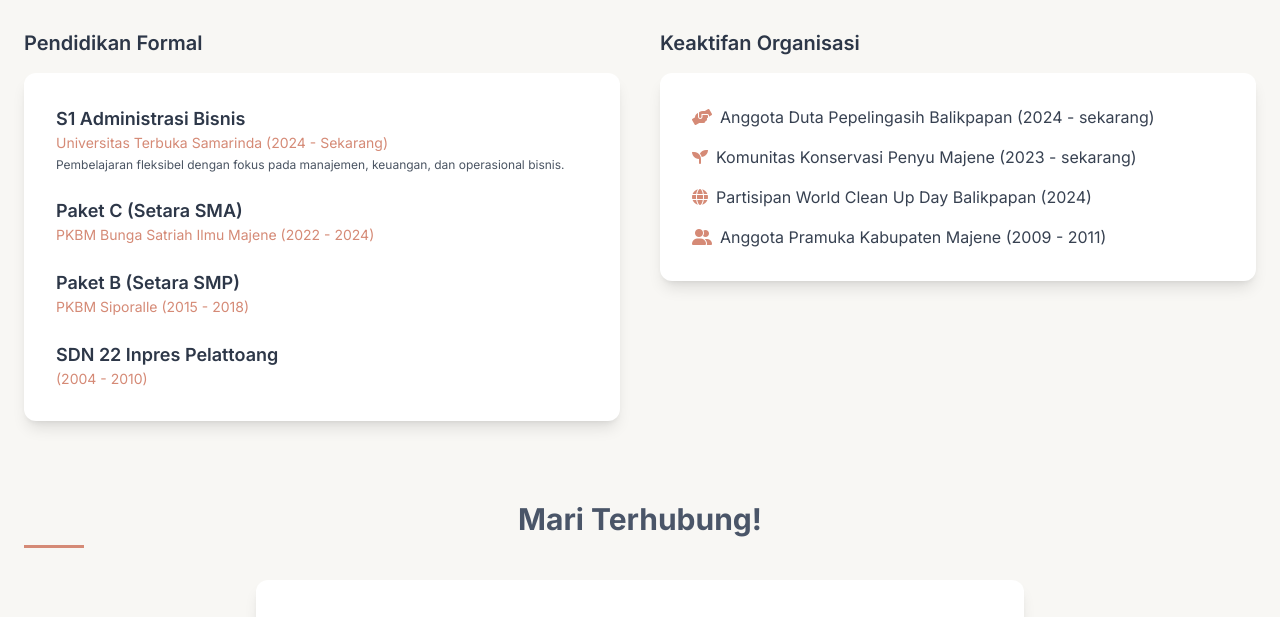
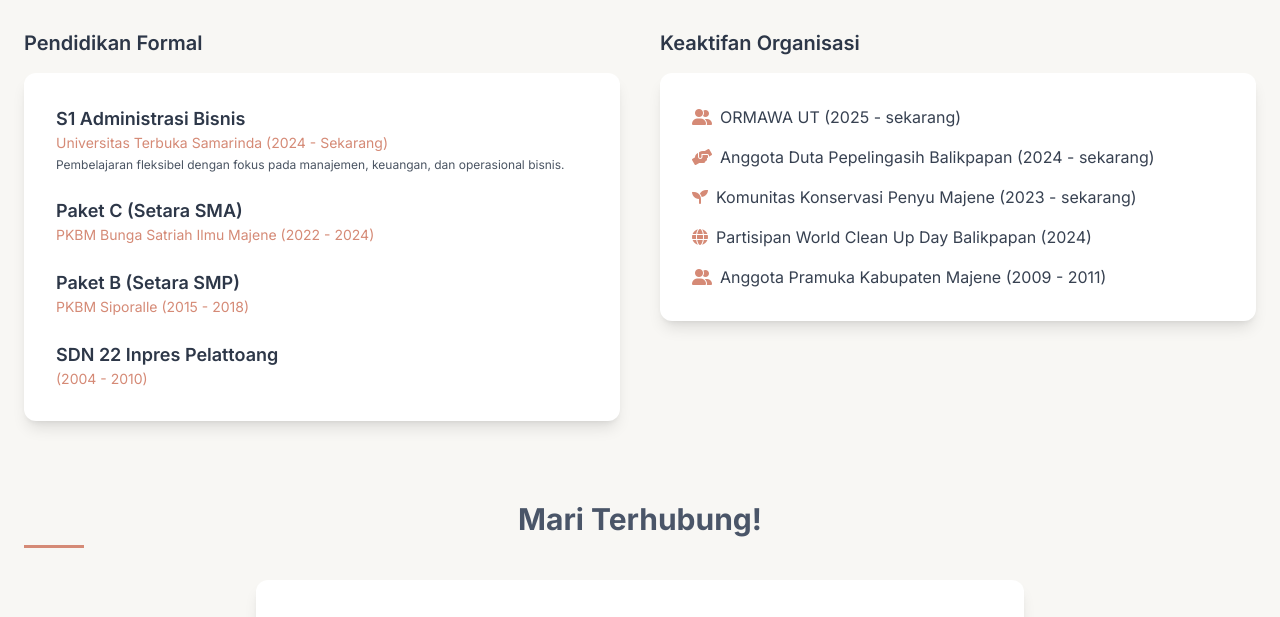
Before and after one commit to ahhh34d/ahmad-portfolio, a plain HTML site: page index.html in a window 1280 px wide. Shown: the part 4349-4966 px from the top of the page. Drawn offline with nearby package versions, Linux system fonts and the light colour scheme.

Commit message:
Update index.html
menambahkan organisasi baru

```diff
--- a/index.html
+++ b/index.html
@@ -350,6 +350,7 @@
                 <div>
                     <h3 class="text-xl font-semibold text-[#2D3748] mb-4">Keaktifan Organisasi</h3>
                     <div class="bg-white p-6 md:p-8 rounded-xl shadow-lg space-y-4">
+                        <p class="text-gray-700"><i class="fas fa-user-friends mr-2 text-[#D58A76]"></i>ORMAWA UT (2025 - sekarang)</p>
                         <p class="text-gray-700"><i class="fas fa-hands-helping mr-2 text-[#D58A76]"></i>Anggota Duta Pepelingasih Balikpapan (2024 - sekarang)</p>
                         <p class="text-gray-700"><i class="fas fa-seedling mr-2 text-[#D58A76]"></i>Komunitas Konservasi Penyu Majene (2023 - sekarang)</p>
                         <p class="text-gray-700"><i class="fas fa-globe mr-2 text-[#D58A76]"></i>Partisipan World Clean Up Day Balikpapan (2024)</p>
```
